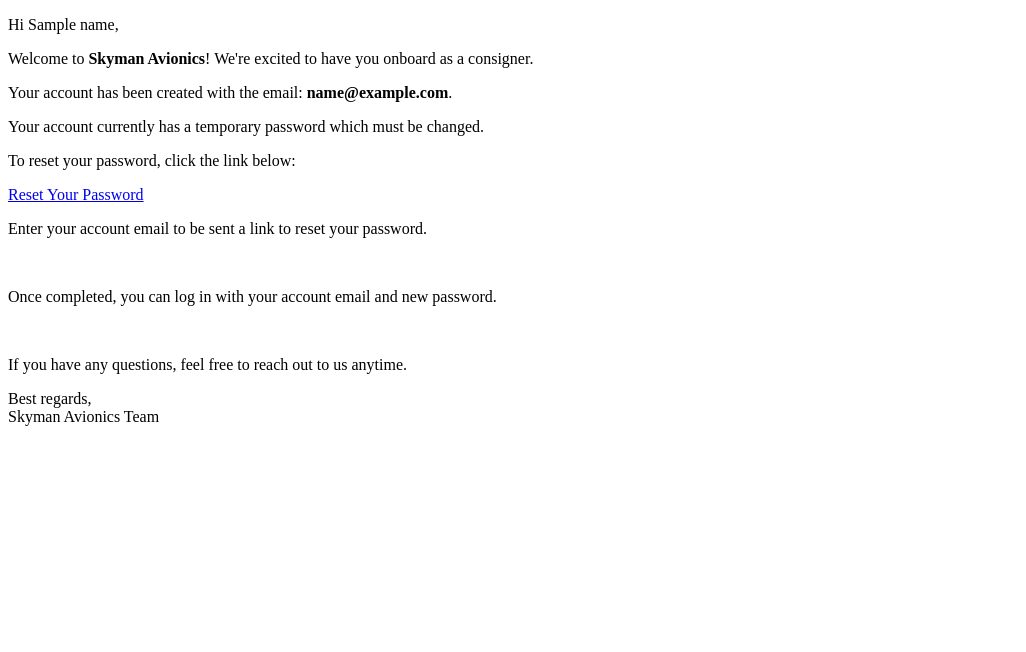
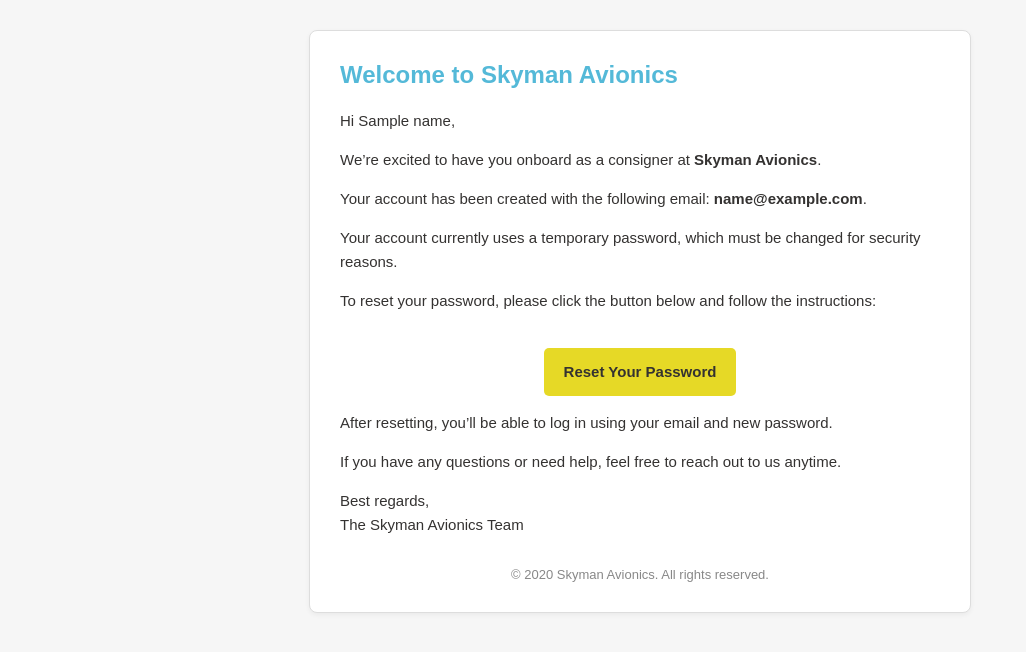
Before and after one commit to Skymanavionics/flask-skyman, a Python web app: template app/templates/welcome_email.html in a window 1280 px wide. Shown: the top 652 px of the page, without its empty margins (0-1026 px from the left). Run offline with Jinja, Linux system fonts and the light colour scheme; the template is opened without the code that fills it: most values are stand-ins (such as "Sample title", 1, 10 or a date in 2020).

Commit message:
Update welcome email

```diff
--- a/app/templates/welcome_email.html
+++ b/app/templates/welcome_email.html
@@ -1,17 +1,104 @@
 <!DOCTYPE html>
 <html lang="en">
+  <head>
+    <meta charset="UTF-8" />
+    <title>Welcome to Skyman Avionics</title>
+    <style>
+      body {
+        font-family: Arial, sans-serif;
+        background-color: #f6f6f6;
+        color: #343231;
+        margin: 0;
+        padding: 0;
+      }
+
+      .email-container {
+        max-width: 600px;
+        margin: 30px auto;
+        background-color: #ffffff;
+        padding: 30px;
+        border-radius: 8px;
+        border: 1px solid #ddd;
+        box-shadow: 0 2px 5px rgba(0, 0, 0, 0.05);
+      }
+
+      h2 {
+        color: #54b9d8;
+        margin-top: 0;
+      }
+
+      p {
+        line-height: 1.6;
+        font-size: 15px;
+      }
+
+      .cta-button {
+        display: inline-block;
+        padding: 12px 20px;
+        margin-top: 20px;
+        background-color: #e6d926;
+        color: #343231;
+        text-decoration: none;
+        font-weight: bold;
+        border-radius: 5px;
+        transition: background-color 0.2s ease;
+      }
+
+      .cta-button:hover {
+        background-color: #d5c322;
+      }
+
+      .footer {
+        margin-top: 30px;
+        font-size: 13px;
+        color: #888;
+        text-align: center;
+      }
+    </style>
+  </head>
   <body>
-    <p>Hi {{ name }},</p>
-    <p>Welcome to <strong>Skyman Avionics</strong>! We're excited to have you onboard as a consigner.</p>
-    <p>Your account has been created with the email: <strong>{{ email }}</strong>.</p>
-    <p>Your account currently has a temporary password which must be changed.</p>
-    <p>To reset your password, click the link below:</p>
-    <p><a href="skymanavionicsparts.com/forgot-password">Reset Your Password</a></p>
-    <p>Enter your account email to be sent a link to reset your password.</p>
-    <br>
-    <p>Once completed, you can log in with your account email and new password.</p>
-    <br>
-    <p>If you have any questions, feel free to reach out to us anytime.</p>
-    <p>Best regards,<br>Skyman Avionics Team</p>
+    <div class="email-container">
+      <h2>Welcome to Skyman Avionics</h2>
+
+      <p>Hi {{ name }},</p>
+
+      <p>
+        We’re excited to have you onboard as a consigner at <strong>Skyman Avionics</strong>.
+      </p>
+
+      <p>
+        Your account has been created with the following email:
+        <strong>{{ email }}</strong>.
+      </p>
+
+      <p>
+        Your account currently uses a temporary password, which must be changed for security reasons.
+      </p>
+
+      <p>
+        To reset your password, please click the button below and follow the instructions:
+      </p>
+
+      <p style="text-align: center;">
+        <a class="cta-button" href="https://skymanavionicsparts.com/forgot-password">Reset Your Password</a>
+      </p>
+
+      <p>
+        After resetting, you’ll be able to log in using your email and new password.
+      </p>
+
+      <p>
+        If you have any questions or need help, feel free to reach out to us anytime.
+      </p>
+
+      <p>
+        Best regards,<br />
+        The Skyman Avionics Team
+      </p>
+
+      <div class="footer">
+        &copy; {{ current_year or "2025" }} Skyman Avionics. All rights reserved.
+      </div>
+    </div>
   </body>
 </html>
```
